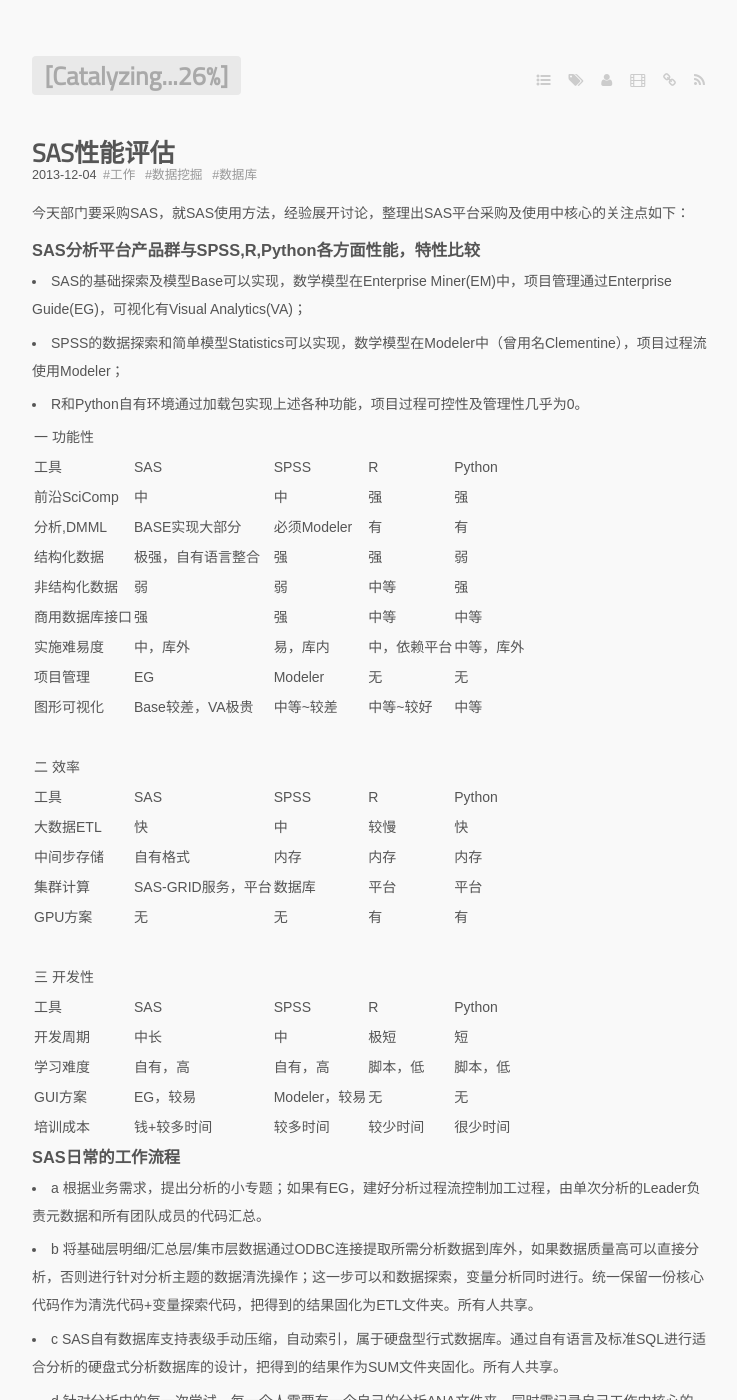
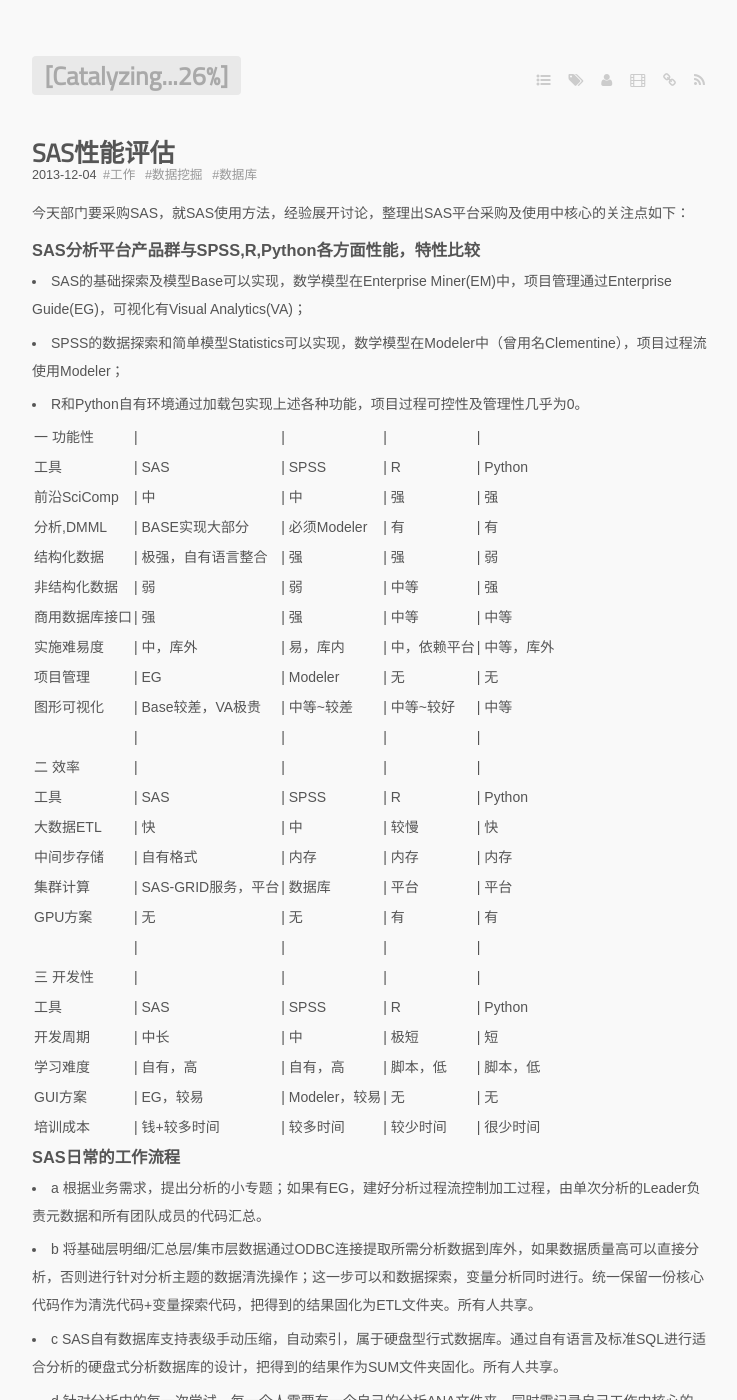
Before and after one commit to catalystfrank/catalystfrank.github.io, a Jekyll site: the page built from _posts/2013-12-04-different-platform.markdown, in a window 1280 px wide and 1400 px high. Shown: the whole window, without its empty margins (268-1005 px from the left). Built offline with Jekyll 4.4.1, drawn with Linux system fonts in a browser that asks for light colours; some web fonts are replaced; some of the changed text lies outside the part shown.

Commit message:
dfa
dffff

```diff
--- a/_posts/2013-12-04-different-platform.markdown
+++ b/_posts/2013-12-04-different-platform.markdown
@@ -16,30 +16,30 @@
 * SPSS的数据探索和简单模型Statistics可以实现，数学模型在Modeler中（曾用名Clementine），项目过程流使用Modeler；
 * R和Python自有环境通过加载包实现上述各种功能，项目过程可控性及管理性几乎为0。
 
-一 功能性  |    |    |    |
-工具  |  SAS  |  SPSS  |  R  |  Python
-前沿SciComp  |  中  |  中  |  强  |  强
-分析,DMML  |  BASE实现大部分  |  必须Modeler  |  有  |  有
-结构化数据  |  极强，自有语言整合  |  强  |  强  |  弱
-非结构化数据  |  弱  |  弱  |  中等  |  强
-商用数据库接口  |  强  |  强  |  中等  |  中等
-实施难易度  |  中，库外  |  易，库内  |  中，依赖平台  |  中等，库外
-项目管理  |  EG  |  Modeler  |  无  |  无
-图形可视化  |  Base较差，VA极贵  |  中等~较差  |  中等~较好  |  中等
-  |    |    |    |
-二 效率  |    |    |    |
-工具  |  SAS  |  SPSS  |  R  |  Python
-大数据ETL  |  快  |  中  |  较慢  |  快
-中间步存储  |  自有格式  |  内存  |  内存  |  内存
-集群计算  |  SAS-GRID服务，平台  |  数据库  |  平台  |  平台
-GPU方案  |  无  |  无  |  有  |  有
-  |    |    |    |
-三 开发性  |    |    |    |
-工具  |  SAS  |  SPSS  |  R  |  Python
-开发周期  |  中长  |  中  |  极短  |  短
-学习难度  |  自有，高  |  自有，高  |  脚本，低  |  脚本，低
-GUI方案  |  EG，较易  |  Modeler，较易  |  无  |  无
-培训成本  |  钱+较多时间  |  较多时间  |  较少时间  |  很少时间
+一 功能性  |\|    |\|    |\|    |\|
+工具  |\|  SAS  |\|  SPSS  |\|  R  |\|  Python
+前沿SciComp  |\|  中  |\|  中  |\|  强  |\|  强
+分析,DMML  |\|  BASE实现大部分  |\|  必须Modeler  |\|  有  |\|  有
+结构化数据  |\|  极强，自有语言整合  |\|  强  |\|  强  |\|  弱
+非结构化数据  |\|  弱  |\|  弱  |\|  中等  |\|  强
+商用数据库接口  |\|  强  |\|  强  |\|  中等  |\|  中等
+实施难易度  |\|  中，库外  |\|  易，库内  |\|  中，依赖平台  |\|  中等，库外
+项目管理  |\|  EG  |\|  Modeler  |\|  无  |\|  无
+图形可视化  |\|  Base较差，VA极贵  |\|  中等~较差  |\|  中等~较好  |\|  中等
+  |\|    |\|    |\|    |\|
+二 效率  |\|    |\|    |\|    |\|
+工具  |\|  SAS  |\|  SPSS  |\|  R  |\|  Python
+大数据ETL  |\|  快  |\|  中  |\|  较慢  |\|  快
+中间步存储  |\|  自有格式  |\|  内存  |\|  内存  |\|  内存
+集群计算  |\|  SAS-GRID服务，平台  |\|  数据库  |\|  平台  |\|  平台
+GPU方案  |\|  无  |\|  无  |\|  有  |\|  有
+  |\|    |\|    |\|    |\|
+三 开发性  |\|    |\|    |\|    |\|
+工具  |\|  SAS  |\|  SPSS  |\|  R  |\|  Python
+开发周期  |\|  中长  |\|  中  |\|  极短  |\|  短
+学习难度  |\|  自有，高  |\|  自有，高  |\|  脚本，低  |\|  脚本，低
+GUI方案  |\|  EG，较易  |\|  Modeler，较易  |\|  无  |\|  无
+培训成本  |\|  钱+较多时间  |\|  较多时间  |\|  较少时间  |\|  很少时间
 
 ###SAS日常的工作流程
 
@@ -65,10 +65,10 @@
 
 ###性能实际比较数据
 
-产品  |  SAS  |  R
-数据加载  |  10~30秒  |  10分钟
-单变量数据探索/清洗  |  10~30秒  |  2~10秒
-及时性全量数据内容展示  |  1秒  |  仅展示有限行，10秒
-抽样数据图形化展示  |  30秒（瓶颈在磁盘IO）  |  30秒（瓶颈在CPU及内存）
-多列数据计算  |  20秒以内  |  10秒以内
-矩阵计算以及数据挖掘  |  30秒以内  |  10秒以内
+产品  |\|  SAS  |\|  R
+数据加载  |\|  10~30秒  |\|  10分钟
+单变量数据探索/清洗  |\|  10~30秒  |\|  2~10秒
+及时性全量数据内容展示  |\|  1秒  |\|  仅展示有限行，10秒
+抽样数据图形化展示  |\|  30秒（瓶颈在磁盘IO）  |\|  30秒（瓶颈在CPU及内存）
+多列数据计算  |\|  20秒以内  |\|  10秒以内
+矩阵计算以及数据挖掘  |\|  30秒以内  |\|  10秒以内
```
